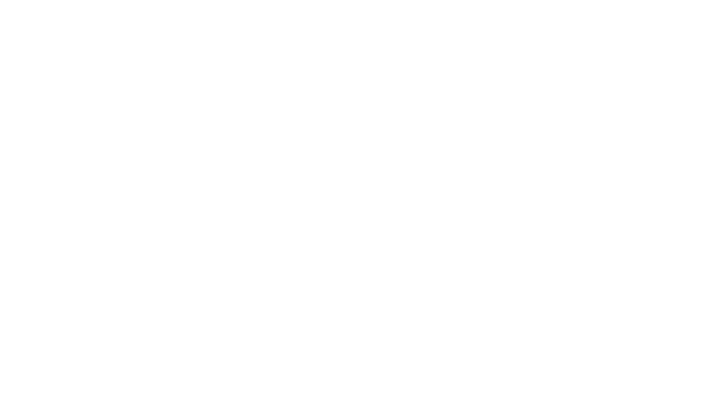
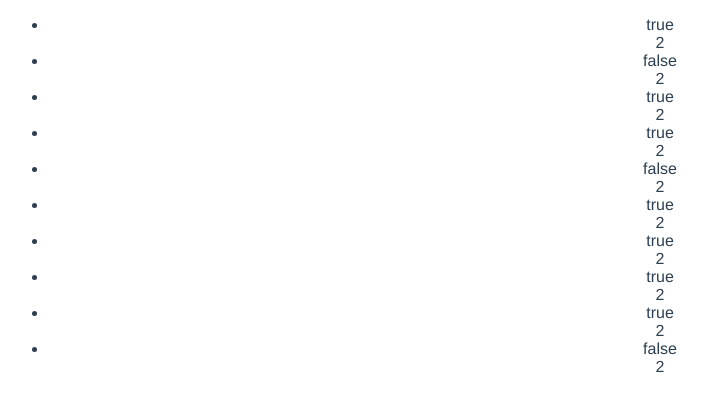
Before and after one commit to montage-f/vue-character, a Vue app: page /#/VSlot in a window 1280 px wide. Shown: the top 410 px of the page, without its empty margins (0-708 px from the left). Built offline with nearby package versions, Linux system fonts and the light colour scheme.

Commit message:
- v-slot 基本使用

```diff
--- a/src/router/router.js
+++ b/src/router/router.js
@@ -5,6 +5,7 @@
 import Observable from '@/views/Observable';
 import PropsListeners from '@/views/PropsListeners';
 import Functional from '@/views/Functional';
+import VSlot from '@/views/VSlot';
 
 Vue.use(Router);
 
@@ -31,6 +32,10 @@
             name: 'functional',
             component: Functional,
         }, {
+            path: '/VSlot',
+            name: 'vSlot',
+            component: VSlot,
+        }, {
             path: '/about',
             name: 'about',
             // route level code-splitting
--- a/src/views/Home.vue
+++ b/src/views/Home.vue
@@ -12,6 +12,9 @@
             </p>
             <p>
                 <router-link to="/functional">函数式组件</router-link>
+            </p>
+            <p>
+                <router-link to="/VSlot">v-slot使用</router-link>
             </p>
         </div>
     </div>
--- /dev/null
+++ b/src/views/VSlot/Item.vue
@@ -0,0 +1,35 @@
+/**Created by MonTage_fz on 2019/10/16**/
+<template>
+    <li class="Item">
+        <slot :num="item.num">
+            <div>
+                {{item.isTrue}}
+            </div>
+        </slot>
+        <slot name="footer">
+            2
+        </slot>
+    </li>
+</template>
+
+<script>
+    export default {
+        name: 'Item',
+        props: {
+            item: Object,
+        },
+        components: {},
+        data() {
+            return {};
+        },
+        created() {
+        },
+        computed: {},
+        methods: {},
+    };
+</script>
+
+<style scoped lang="less">
+    .Item {
+    }
+</style>
--- /dev/null
+++ b/src/views/VSlot/index.vue
@@ -0,0 +1,48 @@
+/**Created by MonTage_fz on 2019/10/15**/
+<template>
+    <div class="VSlot">
+        <ul>
+            <Item
+                v-for="(item,index) of list"
+                :item="item"
+                :key="index"
+            >
+                <template #:default="{num}">
+                    <div v-if="item.isTrue">
+                        {{item.isTrue}}-{{num}}
+                    </div>
+                </template>
+
+            </Item>
+        </ul>
+    </div>
+</template>
+
+<script>
+    import Item from './Item';
+
+    export default {
+        name: 'VSlot',
+        components: {
+            Item,
+        },
+        data() {
+            return {
+                list: [],
+            };
+        },
+        created() {
+            this.list = Array.from({length: 10}, (item, index) => ({
+                num: index + 1,
+                isTrue: Math.random() > 0.5,
+            }));
+        },
+        computed: {},
+        methods: {},
+    };
+</script>
+
+<style scoped lang="less">
+    .VSlot {
+    }
+</style>
```
